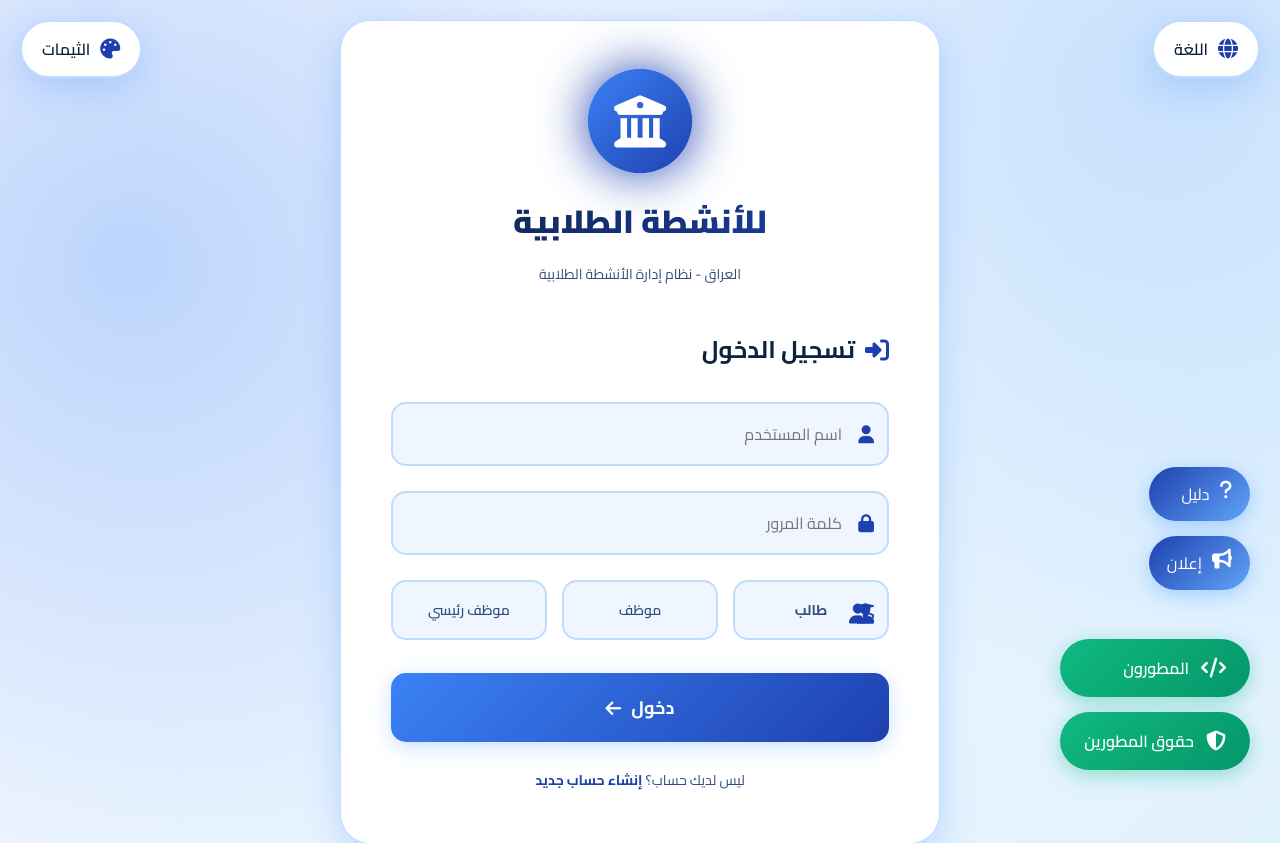
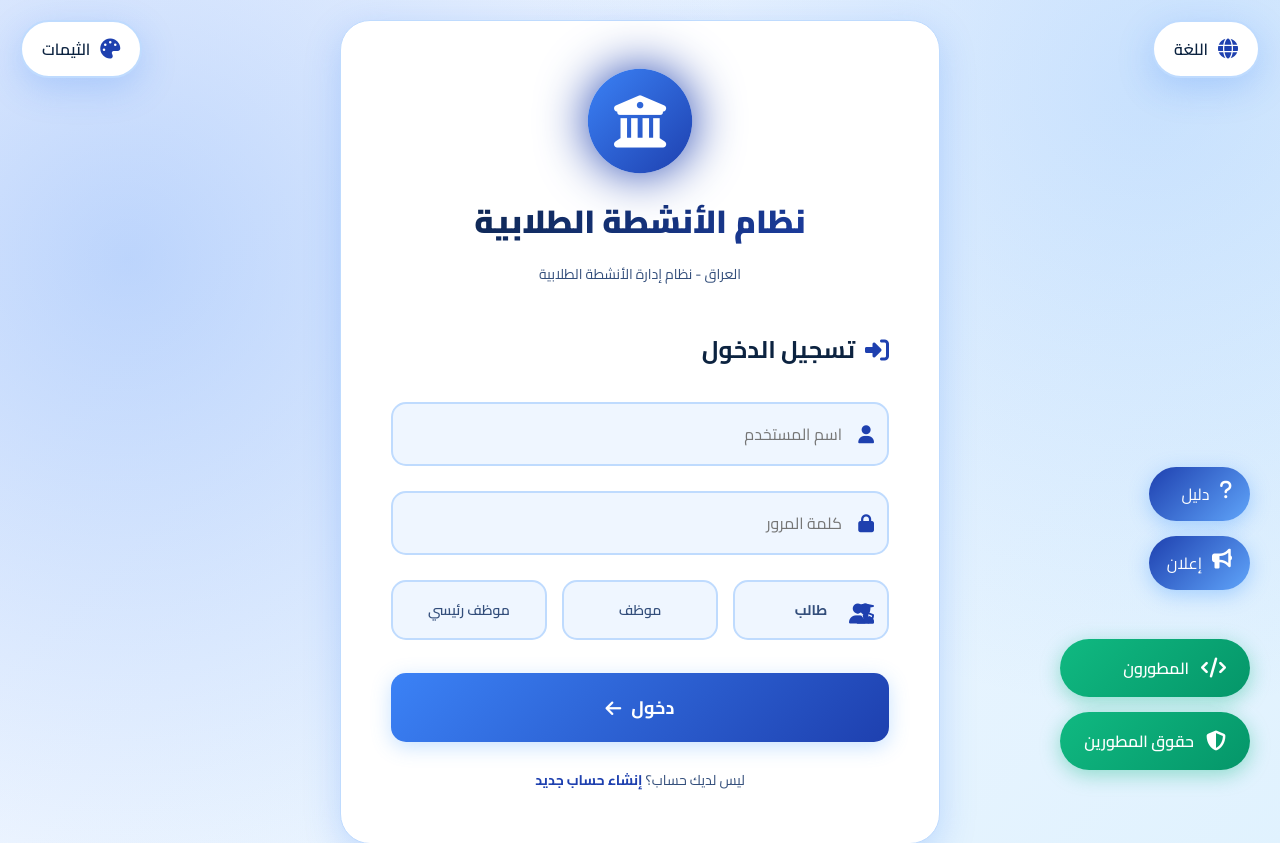
Before and after one commit to muqtadadyy-lgtm/broo, a Python web app: template templates/index.html in a window 1280 px wide. Shown: the top 843 px of the page. Run offline with Jinja, Linux system fonts and the light colour scheme; the template is opened without the code that fills it, so the values that code supplies are empty.

```diff
--- a/templates/employee-dashboard.html
+++ b/templates/employee-dashboard.html
@@ -3,7 +3,7 @@
 <head>
     <meta charset="UTF-8">
     <meta name="viewport" content="width=device-width, initial-scale=1.0">
-    <title>لوحة تحكم الموظف - للأنشطة الطلابية</title>
+    <title>لوحة تحكم الموظف - نظام الأنشطة الطلابية</title>
     <link rel="stylesheet" href="styles.css">
     <link rel="stylesheet" href="animations.css">
     <link rel="stylesheet" href="https://cdnjs.cloudflare.com/ajax/libs/font-awesome/6.4.0/css/all.min.css">
@@ -79,7 +79,7 @@
         <div class="header-content">
             <div class="logo-section">
                 <i class="fas fa-university"></i>
-                <h1 data-ar="للأنشطة الطلابية - لوحة تحكم الموظف" data-en="Student Activities - Employee Dashboard" data-fr="Activités Étudiantes - Tableau de bord employé" data-ku="بۆ چالا خوێندکارێ - ڕوواری کارمەند">للأنشطة الطلابية - لوحة تحكم الموظف</h1>
+                <h1 data-ar="نظام الأنشطة الطلابية - لوحة تحكم الموظف" data-en="Student Activities System - Employee Dashboard" data-fr="Système des Activités Étudiantes - Tableau de bord employé" data-ku="سیستەمی چالا خوێندکارێ - ڕوواری کارمەند">نظام الأنشطة الطلابية - لوحة تحكم الموظف</h1>
             </div>
             <div class="user-section">
                 <span class="welcome-text"><span data-ar="مرحباً،" data-en="Welcome," data-fr="Bienvenue," data-ku="بەخێربێیت،">مرحباً،</span> <strong id="employeeName"></strong></span>
--- a/templates/index.html
+++ b/templates/index.html
@@ -3,7 +3,7 @@
 <head>
     <meta charset="UTF-8">
     <meta name="viewport" content="width=device-width, initial-scale=1.0">
-    <title>للأنشطة الطلابية</title>
+    <title>نظام الأنشطة الطلابية</title>
     <link rel="stylesheet" href="styles.css">
     <link rel="stylesheet" href="animations.css">
     <link rel="stylesheet" href="https://cdnjs.cloudflare.com/ajax/libs/font-awesome/6.4.0/css/all.min.css">
@@ -76,7 +76,7 @@
                 <div class="logo-circle">
                     <i class="fas fa-university"></i>
                 </div>
-                <h1 class="university-name" data-ar="للأنشطة الطلابية" data-en="Student Activities" data-fr="Activités Étudiantes">للأنشطة الطلابية</h1>
+                <h1 class="university-name" data-ar="نظام الأنشطة الطلابية" data-en="Student Activities System" data-fr="Système des Activités Étudiantes">نظام الأنشطة الطلابية</h1>
                 <p class="university-subtitle" data-ar="العراق - نظام إدارة الأنشطة الطلابية" data-en="Iraq - Student Activities Management System" data-fr="Irak - Système de gestion des activités étudiantes">العراق - نظام إدارة الأنشطة الطلابية</p>
             </div>
 
--- a/templates/student-dashboard.html
+++ b/templates/student-dashboard.html
@@ -3,7 +3,7 @@
 <head>
     <meta charset="UTF-8">
     <meta name="viewport" content="width=device-width, initial-scale=1.0">
-    <title>لوحة تحكم الطالب - للأنشطة الطلابية</title>
+    <title>لوحة تحكم الطالب - نظام الأنشطة الطلابية</title>
     <link rel="stylesheet" href="styles.css">
     <link rel="stylesheet" href="animations.css">
     <link rel="stylesheet" href="https://cdnjs.cloudflare.com/ajax/libs/font-awesome/6.4.0/css/all.min.css">
@@ -79,7 +79,7 @@
         <div class="header-content">
             <div class="logo-section">
                 <i class="fas fa-university"></i>
-                <h1 data-ar="للأنشطة الطلابية - لوحة تحكم الطالب" data-en="Student Activities - Student Dashboard" data-fr="Activités Étudiantes - Tableau de bord étudiant" data-ku="بۆ چالا خوێندکارێ - ڕوواری خوێندکار">للأنشطة الطلابية - لوحة تحكم الطالب</h1>
+                <h1 data-ar="نظام الأنشطة الطلابية - لوحة تحكم الطالب" data-en="Student Activities System - Student Dashboard" data-fr="Système des Activités Étudiantes - Tableau de bord étudiant" data-ku="سیستەمی چالا خوێندکارێ - ڕوواری خوێندکار">نظام الأنشطة الطلابية - لوحة تحكم الطالب</h1>
             </div>
             <div class="user-section">
                 <span class="welcome-text"><span data-ar="مرحباً،" data-en="Welcome," data-fr="Bienvenue," data-ku="بەخێربێیت،">مرحباً،</span> <strong id="studentName"></strong></span>
```
